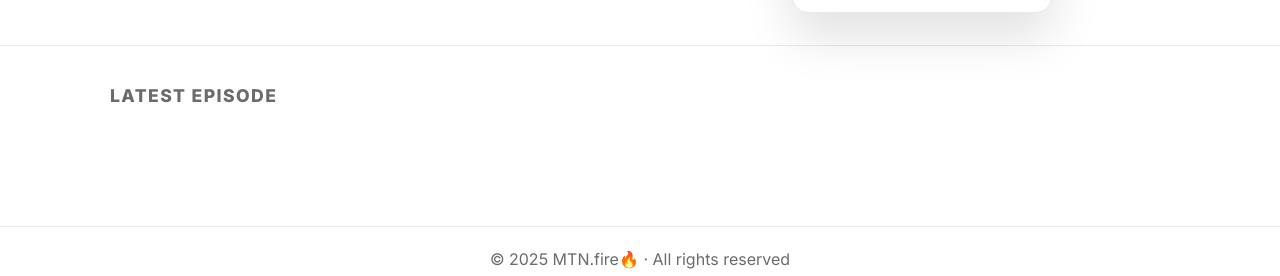
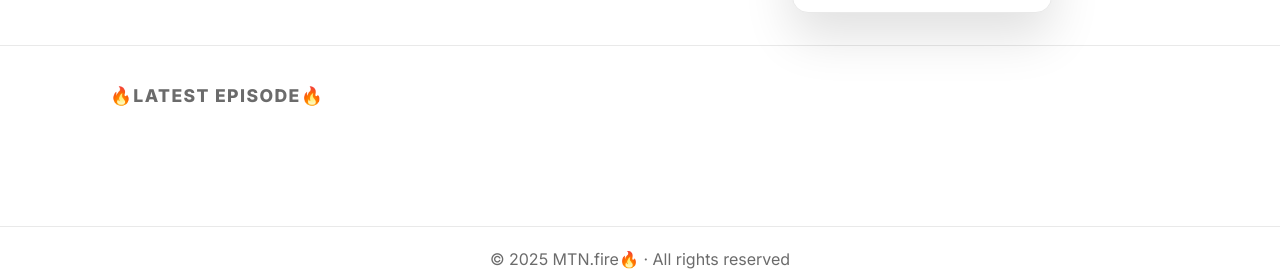
Before and after one commit to mtnfire/mtnfire.org, a Jekyll site: the page built from index.html, in a window 1280 px wide. Shown: the part 392-668 px from the top of the page. Built offline with Jekyll 4.4.1, drawn with Linux system fonts in a browser that asks for light colours.

Commit message:
Update index.html

```diff
--- a/index.html
+++ b/index.html
@@ -24,7 +24,7 @@
 <!-- Latest Episode (excludes Season 99) -->
 <section class="latest">
   <div class="wrap">
-    <h2 class="section-title">Latest Episode</h2>
+    <h2 class="section-title">🔥Latest Episode🔥</h2>
 
     {%- assign eps = site.posts | where_exp: "p", "p.categories contains 'episodes'" | sort: "date" | reverse -%}
 
@@ -63,7 +63,7 @@
 
     {% if fireside %}
       <article class="feature two-col" style="margin-top:2.5rem;">
-        <h2 class="section-title" style="grid-column: 1 / -1;">🔥 Latest Fireside Chat</h2>
+        <h2 class="section-title" style="grid-column: 1 / -1;">🎙️ Latest Fireside Chat🎙️</h2>
         {% if fireside.cover %}
         <div class="feature-art">
           <img loading="lazy" src="{{ fireside.cover }}" alt="{{ fireside.title }}">
```
